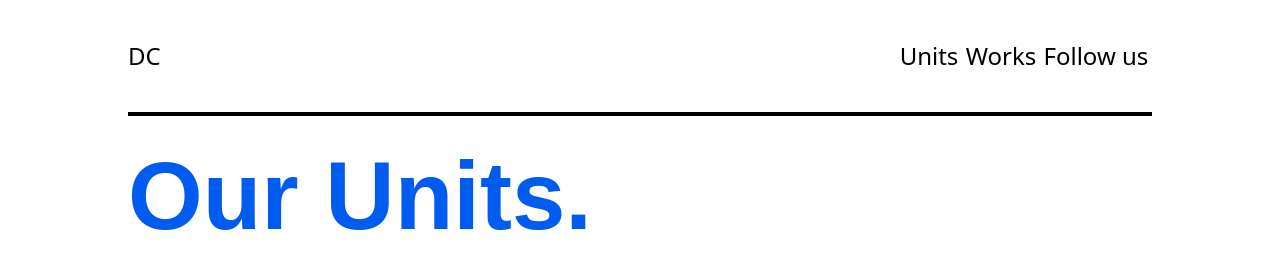
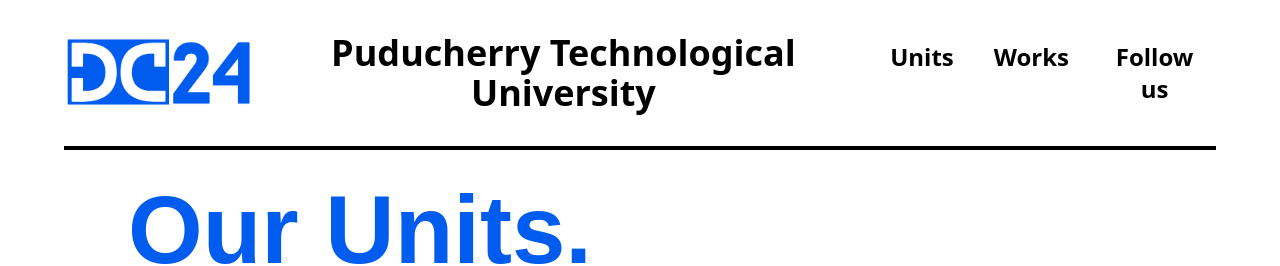
Before and after one commit to Shefaoudeen/DC-website, a React (Vite) app: page /units in a window 1280 px wide. Shown: the top 266 px of the page. Built offline with nearby package versions, Linux system fonts and the light colour scheme.

Commit message:
work border, units animation, header

```diff
--- a/src/App.jsx
+++ b/src/App.jsx
@@ -25,16 +25,15 @@ export default function App() {
     <BrowserRouter>
       <ScrollToTop />
       {loading ? (
-        <div className="flex flex-col justify-center items-center h-screen w-full bg-white">
+        <div
+          className="flex flex-col justify-center items-center h-screen w-full bg-white"
+          data-aos="zoom-out"
+        >
           <img
             src={Logo}
             className="w-[500px] h-[500px] max-md:w-[400px] max-md:h-[400px]"
-            data-aos="zoom-out"
           />
-          <h1
-            className="font-bold text-5xl pt-5 text-[#298892]"
-            data-aos="zoom-out"
-          >
+          <h1 className="font-bold text-5xl pt-5 text-[#298892]">
             DESIGN CLUB
           </h1>
         </div>
--- a/src/Components/Units.jsx
+++ b/src/Components/Units.jsx
@@ -27,6 +27,8 @@ const Units = () => {
 
   let blue = "#005cef";
   let red = "#f43f5e";
+  let size1 = "500px";
+  let size2 = "0px";
 
   const checkborder = (getId) => {
     let cpyMultiple = [...multiple];
@@ -49,6 +51,7 @@ const Units = () => {
     <div
       className="flex justify-center items-center w-full min-h-screen py-"
       style={{ userSelect: "none" }}
+      id="units"
     >
       <div className="flex flex-col justify-center items-center w-[100%]">
         <div className="flex flex-col justify-center w-[80%] h-[150px] border-b-[10px] border-[#005cef] max-sm:w-[90%]">
@@ -85,14 +88,23 @@ const Units = () => {
                       </h1>
                     </div>
                     <div
-                      className={`absoulte w-[50px] h-[100px] absolute max-sm:right-0 flex justify-center items-center  right-2 max-sm:scale-[80%]`}
+                      className={`absoulte rotate-${
+                        toggle !== dataItems.id ? "0" : "180"
+                      } w-[50px] h-[100px] absolute transition-all duration-[250ms] ease-in max-sm:right-0 flex justify-center items-center  right-2 max-sm:scale-[80%]`}
                     >
                       <Arrow color="bg-[#005cef]" />
                     </div>
                   </div>
-                  <div className="transition-trasform delay-500 ease-linear">
-                    {toggle === dataItems.id ? (
-                      <div className="h-[600px] max-lg:h-[700px] flex max-lg:flex-col bg-[#ff1f25] transition-all delay-300 ease-linear">
+                  <div
+                    className={`${
+                      toggle === dataItems.id ? `h-[500px]` : `h-[00px]`
+                    }  transition-all duration-[400ms] ease-linear overflow-y-clip relative z-${
+                      dataItems.index
+                    }`}
+                  >
+                    <div
+                      className={`h-[500px] duration-500 max-lg:h-[700px] flex max-lg:flex-col bg-[#ff1f25] transition-all delay-300 ease-linear`}
+                    >
                       <div className="w-1/2 max-lg:w-full max-lg:h-[40%] h-full bg-[#005cef]">
                         <img
                           src={dataItems.video}
@@ -106,9 +118,7 @@ const Units = () => {
                           </div>
                           <div className="w-[78%] text-xl text-white block max-sm:text-lg">
                             <span>{dataItems.description1}</span>
-                              <span className="font-bold">
-                                {dataItems.works}
-                              </span>
+                            <span className="font-bold">{dataItems.works}</span>
                             <span>{dataItems.description2}</span>
                           </div>
                           <div className="flex justify-start w-[80%] relative">
@@ -122,7 +132,6 @@ const Units = () => {
                         </div>
                       </div>
                     </div>
-                    ) : null}
                   </div>
                 </div>
               </div>
--- a/src/Components/Works.jsx
+++ b/src/Components/Works.jsx
@@ -20,6 +20,7 @@ const Works = () => {
   return (
     <div
       className="bg-[#005cef] w-full flex justify-center items-start min-h-[100vh] max-md:min-h-[110vh] mt-20"
+      id="works"
       style={{ userSelect: "none" }}
     >
       <div className="h-[100%] flex flex-col justify-start pt-20 w-[80%] max-sm:w-[90%]">
@@ -32,7 +33,7 @@ const Works = () => {
             {works.map((activity, id) => {
               return (
                 <span
-                  className="text-6xl hover:text-white max-md:flex max-md:justify-center max-md:py-2.5  transition-all delay-50 ease-linear cursor-pointer max-md:text-xl max-md:text-white px-5 max-md:px-10 md:border-l-2 md:border-r-2 border-[#7599d3]"
+                  className="text-6xl hover:text-white max-md:flex max-md:justify-center max-md:py-2.5  transition-all delay-50 ease-linear cursor-pointer max-md:text-xl max-md:text-white px-5 max-md:px-10 md:border-l-none md:border-r-none border-[#7599d3]"
                   onClick={() => funcCall(id)}
                 >
                   {activity.title}
--- a/src/Data/units.js
+++ b/src/Data/units.js
@@ -12,6 +12,7 @@ const units = [
     motto: "Innovate, Create, Design!",
     video: luffy,
     link: "/prime",
+    index: 30,
   },
   {
     id: 2,
@@ -23,6 +24,7 @@ const units = [
     motto: "Lights, Camera, Edit!",
     video: zoro,
     link: "/video",
+    index: 20,
   },
   {
     id: 3,
@@ -34,6 +36,7 @@ const units = [
     motto: "Coding Dreams into Reality!",
     video: sanji,
     link: "/development",
+    index: 10,
   },
 ];
 
--- a/src/Pages/Footer.jsx
+++ b/src/Pages/Footer.jsx
@@ -44,7 +44,7 @@ const Footer = () => {
         id="circle"
       >
         <div className="absolute h-screen w-[100%] bg-[#ff1f25] translate-x-[25rem] max-md:translate-x-[16rem]  max-md:translate-y-[4rem]"></div>
-        <div className="w-[50%] max-md:w-[100%] scale-[150%] h-[100%] translate-y-[12.7rem] rounded-full bg-yellow-300"></div>
+        <div className="w-[100vh] max-md:w-[100%] scale-[150%] h-[100vh] translate-y-[12.7rem] rounded-full bg-yellow-300"></div>
       </div>
     </div>
   );
--- a/src/Pages/Header.jsx
+++ b/src/Pages/Header.jsx
@@ -1,21 +1,35 @@
 import React from "react";
 import Hamburger from "../Components/Hamburger";
+import { DC24 } from "../assets";
+import { Link } from "react-router-dom";
 
 const Header = () => {
   return (
     <div className="flex justify-center text-2xl">
-      <div className="flex justify-between w-[80%] max-md:w-[90%] border-b-4 border-black py-10">
-        <div>DC</div>
-        <div className="flex w-[25%] justify-around">
-          <div className="flex w-[100%] justify-around max-md:hidden">
-            <div>Units</div>
-            <div>Works</div>
+      <div className="flex justify-between w-[90%] max-md:w-[90%] border-b-4 border-black py-5">
+        <div>
+          <img src={DC24} className="w-[200px]" />
+        </div>
+        <div className="flex items-center text-4xl font-bold justify-center text-center">
+          Puducherry Technological University
+        </div>
+        <div className="flex justify-around items-center">
+          <div className="flex w-[100%] text-2xl justify-around max-md:hidden font-bold gap-2">
+            <a href="/#units">
+              <button className=" px-4 py-2 hover:bg-[#005cef] delay-100 transition-colors ease-linear hover:text-white rounded-lg">
+                Units
+              </button>
+            </a>
+            <a href="/#works">
+              <button className=" px-4 py-2 hover:bg-yellow-300 delay-100 transition-colors ease-linear hover:text-white rounded-lg">
+                Works
+              </button>
+            </a>
+            <button className=" px-4 py-2 hover:bg-[#ff1f25] delay-100 transition-colors ease-linear hover:text-white rounded-lg">
+              Follow us
+            </button>
             {/*<div>Hall of Fame</div>*/}
             {/*<div>Upcoming Events</div>*/}
-            <div>Follow us</div>
-          </div>
-          <div className="md:hidden">
-            <Hamburger />
           </div>
         </div>
       </div>
--- a/src/assets/index.js
+++ b/src/assets/index.js
@@ -6,5 +6,16 @@ import DownArrow from "./arrow-blue-long.svg";
 import UpArrow from "./arrow-white-long.svg";
 import VideoForBox from "./video-box.mp4";
 import Logo from "./logo.png";
+import DC24 from "./dc24.png";
 
-export { luffy, zoro, sanji, HomeImage, DownArrow, UpArrow, VideoForBox, Logo };
+export {
+  luffy,
+  zoro,
+  sanji,
+  HomeImage,
+  DownArrow,
+  UpArrow,
+  VideoForBox,
+  Logo,
+  DC24,
+};
```
Also changed, not shown: src/assets/dc24.png (added). Lines whose indentation alone changed are shown as unchanged.
